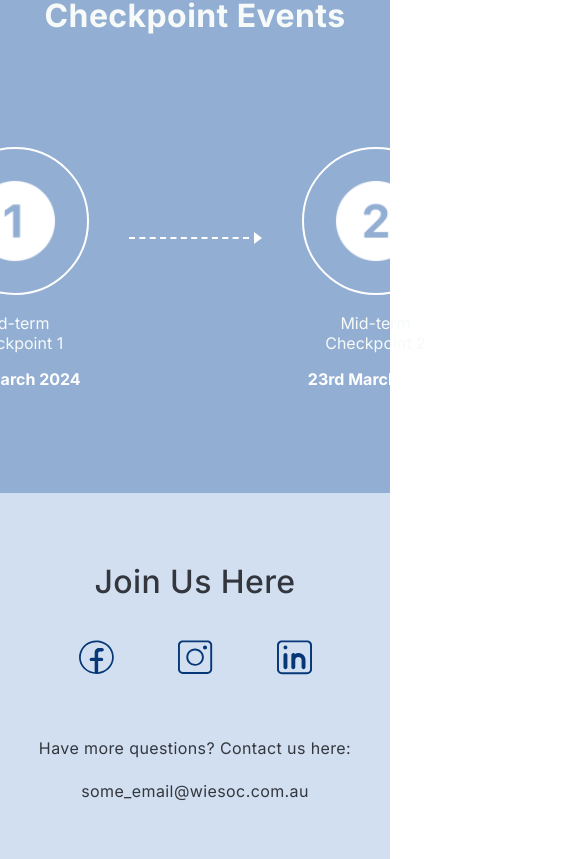
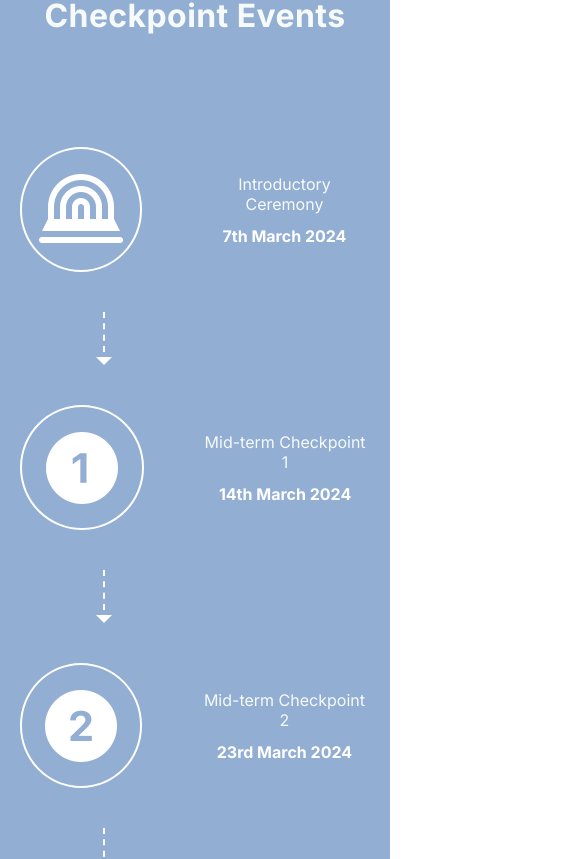
Before and after one commit to UNSW-WIESoc/website, a Next.js app: page /programs in a window 390 px wide. Shown: the part 2266-3125 px from the top of the page, 585 px wide, since content can reach past the window. Built offline with nearby package versions, Linux system fonts and the light colour scheme.

Commit message:
added mobile responsivesness

```diff
--- a/app/(pages)/programs/page.tsx
+++ b/app/(pages)/programs/page.tsx
@@ -5,6 +5,7 @@ import {IconTextProps} from '@/components/LabelledIcon';
 import HeadingBodyText from '@/components/HeadingBodyText';
 import Arrow from '@/components/ProgramsArrow';
 import TimelineCard from '@/components/ProgramsTimeline';
+import Image from 'next/image';
 
 export default function Program() {
   const bodyText =
@@ -61,18 +62,26 @@ export default function Program() {
                       icon4={impIcon4} link='/industry-mentoring-program'/>
       </Stack>
 
-      <Box className='bg-medium-blue' sx={{justifyContent: 'center'}} pb={3} width='100%'>
-      <HeadingBodyText heading='Checkpoint Events' color='light-white'/>
-        <Stack direction='row' justifyContent="center" alignItems='center' spacing={5} pb={10}>
-          <TimelineCard icon='/programs/Stage.svg' text='Opening Ceremony' date='7th March 2024' />
+      <Box className='bg-medium-blue' sx={{ justifyContent: 'center' }} pb={3} width='100%'>
+      <HeadingBodyText heading='Checkpoint Events' color='light-white' />
+      <Stack
+        direction={{ xs: 'column', sm: 'row' }}
+        justifyContent="center"
+        alignItems='center'
+        spacing={5}
+        pb={10}
+        sx={{ width: { xs: '90%', md: '65%' }, mx: 'auto' }}
+      >
+        <TimelineCard icon='/programs/Stage.svg' text='Introductory Ceremony' date='7th March 2024' />
         <Arrow />
         <TimelineCard icon='/programs/Level1.svg' text='Mid-term Checkpoint 1' date='14th March 2024' />
         <Arrow />
         <TimelineCard icon='/programs/Level2.svg' text='Mid-term Checkpoint 2' date='23rd March 2024' />
         <Arrow />
-          <TimelineCard icon='/programs/Trophy.svg' text='Closing Ceremony' date='11th April 2024' />
+        <TimelineCard icon='/programs/Trophy.svg' text='Concluding Ceremony' date='11th April 2024' />
       </Stack>
     </Box>
+
     </Box>
   );
 }
--- a/components/ProgramsArrow.tsx
+++ b/components/ProgramsArrow.tsx
@@ -1,29 +1,42 @@
-import { Box } from '@mui/material';
+import { Box, useMediaQuery  } from '@mui/material';
 
-const Arrow = () => (
+const Arrow = () => {
+  return (
  <Box sx={{
         display: 'flex',
+        flexDirection: { xs: 'column', sm: 'row' },
         alignItems: 'center',
+       justifyContent: 'center',
+        position: 'relative',
+        left: { xs: '-26%', sm: '0' },
       '&:before': {
         content: '""',
         display: 'block',
-      width: '120px',
-      borderBottom: '2px dashed white',
-      marginRight: '5px',
+        width: { xs: '2px', sm: '120px' },
+        height: { xs: '40px', sm: '0px' },
+        borderBottom: { xs: 'none', sm: '2px dashed white' },
+        borderLeft: { xs: '2px dashed white', sm: 'none' },
+        marginRight: { xs: '0px', sm: '5px' },
+        marginBottom: { xs: '5px', sm: '0px' },
         position: 'relative',
-      top: '-30px'
+        top: { xs: '0px', sm: '-30px' }
       },
       '&:after': {
         content: '""',
         display: 'block',
         width: '0',
         height: '0',
-      borderTop: '6px solid transparent',
-      borderBottom: '6px solid transparent',
-      borderLeft: '8px solid white',
-      transform: 'translateY(-30px)'
+        borderTop: { xs: '8px solid white', sm: '6px solid transparent' },
+        borderBottom: { xs: 'none', sm: '6px solid transparent' },
+        borderLeft: { xs: '8px solid transparent', sm: '8px solid white' },
+        borderRight: { xs: '8px solid transparent', sm: 'none' },
+        transform: { xs: 'translateY(0)', sm: 'translateY(-30px)' },
+        marginTop: { xs: '0px', sm: '0px' },
+        marginLeft: { xs: '0px', sm: '0px' }
       }
     }} />
   );
+};
+
 
 export default Arrow;
--- a/components/ProgramsTimeline.tsx
+++ b/components/ProgramsTimeline.tsx
@@ -2,22 +2,55 @@ import { Box, Typography } from '@mui/material';
 import Image from 'next/image';
 
 const TimelineCard = ({ icon, text, date }) => (
-  <Box textAlign="center">
-    <Box sx={{
-      width: '148px',
-      height: '148px',
-      borderRadius: '50%',
-      border: '2px solid white',
+<Box
+    textAlign="center"
+    sx={{
       display: 'flex',
+      flexDirection: { xs: 'row', sm: 'column' },
       alignItems: 'center',
-      justifyContent: 'center',
-      margin: '0 auto',
-    }}>
-      <Image src={icon} alt={text} width={100} height={100} />
+      justifyContent: 'center' ,
+      width: '100%',
+
+    }}
+  >
+    <Box
+      sx={{
+        width: { xs: '125px', sm: '148px' },
+        height: { xs: '125px', sm: '148px' },
+        borderRadius: '50%',
+        border: '2px solid white',
+        display: 'flex',
+        alignItems: 'center',
+        justifyContent: 'center',
+        margin: { xs: '0', sm: '0' },
+      }}
+    >
+      <Image src={icon} alt={text} width={90} height={90} />
     </Box>
-    <Typography level='body' className='light-white' sx={{marginTop: '18px'}}>{text}</Typography>
-    <Typography level='subtitle' className='white' sx={{marginTop: '16px',fontWeight: 'bold'}}>{date}</Typography>
+    <Box
+      sx={{
+        textAlign: { xs: 'center', sm: 'center' },
+        ml: { xs: 7, sm: 0 },
+        mt: { xs: 0, sm: 2 },
+      }}
+    >
+      <Typography
+        level="body"
+        className="light-white"
+        sx={{ marginTop: { xs: '0', sm: '18px' } }}
+      >
+        {text}
+      </Typography>
+      <Typography
+        level="subtitle"
+        className="white"
+        sx={{ marginTop: { xs: '12px', sm: '16px' }, fontWeight: 'bold' }}
+      >
+        {date}
+      </Typography>
+    </Box>
   </Box>
 );
 
+
 export default TimelineCard;
```
Lines whose indentation alone changed are shown as unchanged.
